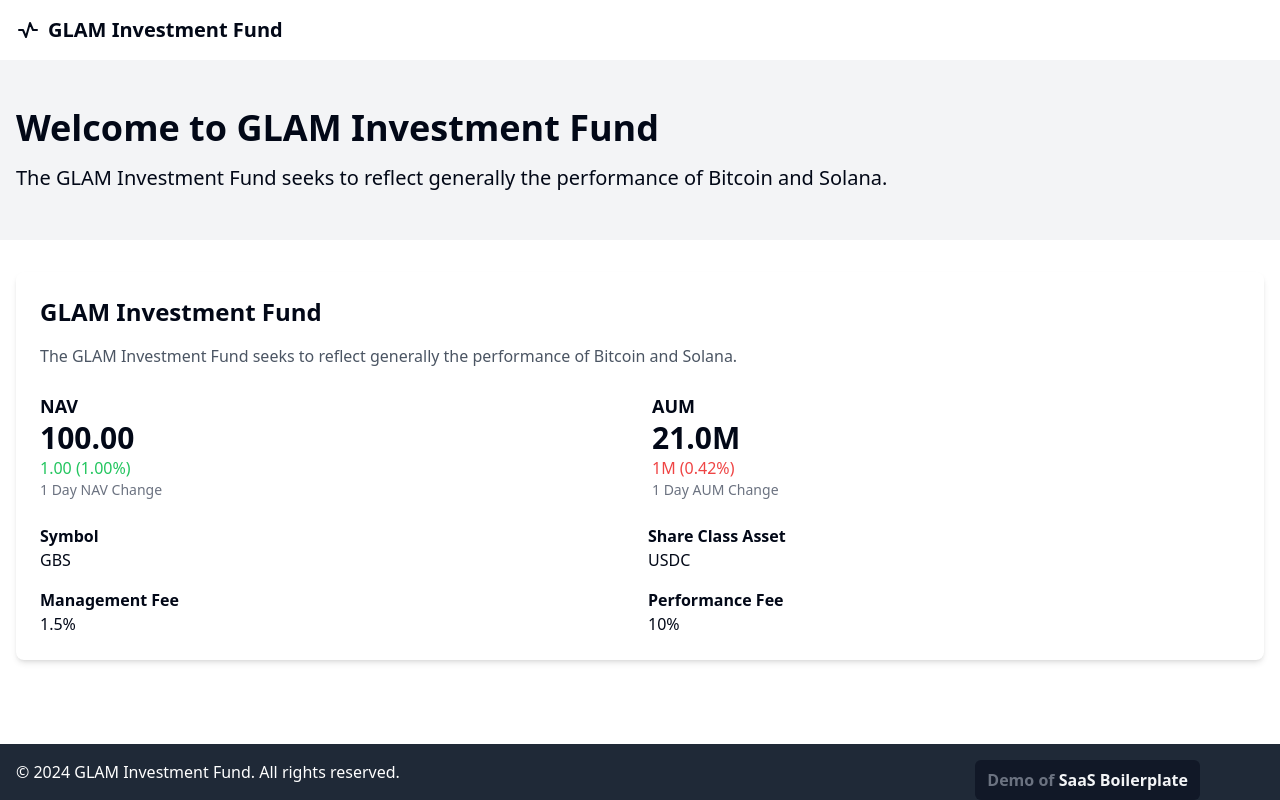
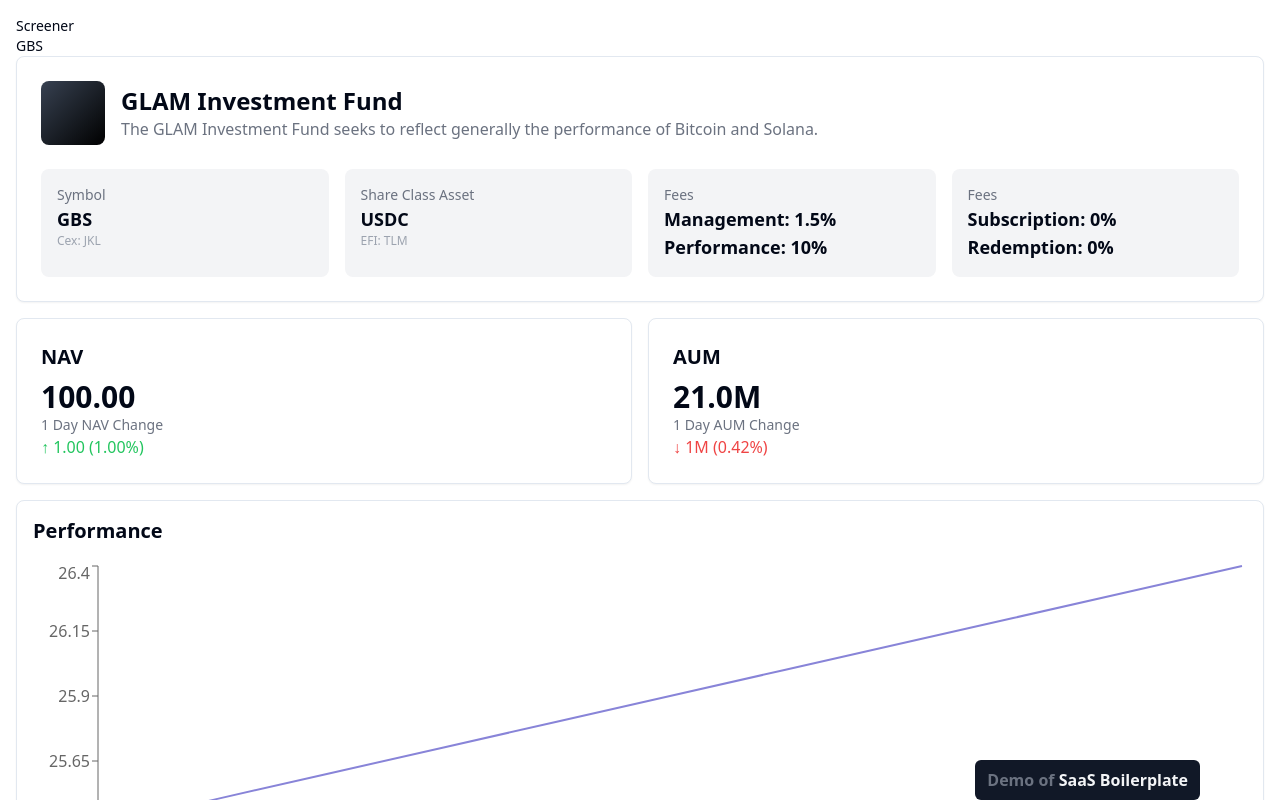
Before and after one commit to dhiazfathra/frontend-starter, a Next.js app: page /en in a window 1280 px wide. Shown: the top 800 px of the page. Built offline with nearby package versions, Linux system fonts and the light colour scheme.

Commit message:
feat: implement charts using rechart

```diff
--- a/package.json
+++ b/package.json
@@ -52,6 +52,7 @@
     "react": "~18.2.0",
     "react-dom": "~18.2.0",
     "react-hook-form": "^7.51.5",
+    "recharts": "^2.12.7",
     "sharp": "^0.33.4",
     "tailwind-merge": "^2.3.0",
     "zod": "^3.23.8"
--- a/src/app/[locale]/page.tsx
+++ b/src/app/[locale]/page.tsx
@@ -1,21 +1,15 @@
-import React from 'react';
+import { FundDetails } from '@/templates/FundDetails';
 
-import { Footer } from '@/templates/Footer';
-import { FundDetails } from '@/templates/FundDetails';
-import { Hero } from '@/templates/Hero';
-import { Navbar } from '@/templates/Navbar';
-
-const App: React.FC = () => {
+export default function GBSPage() {
   return (
-    <div className="flex min-h-screen flex-col">
-      <Navbar />
-      <main className="grow">
-        <Hero />
-        <FundDetails />
-      </main>
-      <Footer />
+    <div className="container mx-auto p-4">
+      <div className="breadcrumbs text-sm">
+        <ul>
+          <li>Screener</li>
+          <li>GBS</li>
+        </ul>
+      </div>
+      <FundDetails />
     </div>
   );
-};
-
-export default App;
+}
--- /dev/null
+++ b/src/components/KeyFacts.tsx
@@ -0,0 +1,26 @@
+import { Card } from './ui/card';
+
+function KeyFactItem({ title, value }: { title: string; value: string }) {
+  return (
+    <div>
+      <h3 className="text-sm font-medium text-gray-500">{title}</h3>
+      <p className="text-base font-semibold">{value}</p>
+    </div>
+  );
+}
+
+export function KeyFacts() {
+  return (
+    <Card className="p-6">
+      <h2 className="mb-4 text-xl font-semibold">Key Facts</h2>
+      <div className="grid grid-cols-2 gap-4">
+        <KeyFactItem title="Share Class Asset" value="USDC" />
+        <KeyFactItem title="Inception Date" value="2024-04-01" />
+        <KeyFactItem title="Fund" value="AdXk...5Kc2" />
+        <KeyFactItem title="Treasury" value="7Eo2...MJrP" />
+        <KeyFactItem title="Manager" value="ema1...Ayuo" />
+        <KeyFactItem title="Lock-up Period" value="24 hours" />
+      </div>
+    </Card>
+  );
+}
--- /dev/null
+++ b/src/components/PerformanceChart.tsx
@@ -0,0 +1,36 @@
+import {
+  Line,
+  LineChart,
+  ResponsiveContainer,
+  Tooltip,
+  XAxis,
+  YAxis,
+} from 'recharts';
+
+const data = [
+  { name: 'Jan', value: 25.4 },
+  { name: 'Feb', value: 25.6 },
+  { name: 'Mar', value: 25.8 },
+  { name: 'Apr', value: 26.0 },
+  { name: 'May', value: 26.2 },
+  { name: 'Jun', value: 26.4 },
+];
+
+export function PerformanceChart() {
+  return (
+    <ResponsiveContainer width="100%" height={300}>
+      <LineChart data={data}>
+        <XAxis dataKey="name" />
+        <YAxis domain={['dataMin', 'dataMax']} />
+        <Tooltip />
+        <Line
+          type="monotone"
+          dataKey="value"
+          stroke="#8884d8"
+          strokeWidth={2}
+          dot={false}
+        />
+      </LineChart>
+    </ResponsiveContainer>
+  );
+}
--- /dev/null
+++ b/src/components/ui/card.tsx
@@ -0,0 +1,79 @@
+import * as React from "react"
+
+import { cn } from "@/utils/Helpers"
+
+const Card = React.forwardRef<
+  HTMLDivElement,
+  React.HTMLAttributes<HTMLDivElement>
+>(({ className, ...props }, ref) => (
+  <div
+    ref={ref}
+    className={cn(
+      "rounded-lg border bg-card text-card-foreground shadow-sm",
+      className
+    )}
+    {...props}
+  />
+))
+Card.displayName = "Card"
+
+const CardHeader = React.forwardRef<
+  HTMLDivElement,
+  React.HTMLAttributes<HTMLDivElement>
+>(({ className, ...props }, ref) => (
+  <div
+    ref={ref}
+    className={cn("flex flex-col space-y-1.5 p-6", className)}
+    {...props}
+  />
+))
+CardHeader.displayName = "CardHeader"
+
+const CardTitle = React.forwardRef<
+  HTMLParagraphElement,
+  React.HTMLAttributes<HTMLHeadingElement>
+>(({ className, ...props }, ref) => (
+  <h3
+    ref={ref}
+    className={cn(
+      "text-2xl font-semibold leading-none tracking-tight",
+      className
+    )}
+    {...props}
+  />
+))
+CardTitle.displayName = "CardTitle"
+
+const CardDescription = React.forwardRef<
+  HTMLParagraphElement,
+  React.HTMLAttributes<HTMLParagraphElement>
+>(({ className, ...props }, ref) => (
+  <p
+    ref={ref}
+    className={cn("text-sm text-muted-foreground", className)}
+    {...props}
+  />
+))
+CardDescription.displayName = "CardDescription"
+
+const CardContent = React.forwardRef<
+  HTMLDivElement,
+  React.HTMLAttributes<HTMLDivElement>
+>(({ className, ...props }, ref) => (
+  <div ref={ref} className={cn("p-6 pt-0", className)} {...props} />
+))
+CardContent.displayName = "CardContent"
+
+const CardFooter = React.forwardRef<
+  HTMLDivElement,
+  React.HTMLAttributes<HTMLDivElement>
+>(({ className, ...props }, ref) => (
+  <div
+    ref={ref}
+    className={cn("flex items-center p-6 pt-0", className)}
+    {...props}
+  />
+))
+CardFooter.displayName = "CardFooter"
+
+export { Card, CardHeader, CardFooter, CardTitle, CardDescription, CardContent }
--- a/src/templates/FundDetails.tsx
+++ b/src/templates/FundDetails.tsx
@@ -1,50 +1,87 @@
-import React from 'react';
+import { KeyFacts } from '@/components/KeyFacts';
+import { PerformanceChart } from '@/components/PerformanceChart';
+import { Card } from '@/components/ui/card';
 
-export const FundDetails: React.FC = () => {
+function FundInfoCard({
+  title,
+  value,
+  subtitle,
+}: {
+  title: string;
+  value: React.ReactNode;
+  subtitle?: string;
+}) {
   return (
-    <div className="container mx-auto px-4 py-8">
-      <div className="rounded-lg bg-white p-6 shadow-md">
-        <h2 className="mb-4 text-2xl font-bold">GLAM Investment Fund</h2>
-        <p className="mb-6 text-gray-600">
-          The GLAM Investment Fund seeks to reflect generally the performance of
-          Bitcoin and Solana.
-        </p>
+    <div className="rounded-lg bg-gray-100 p-4">
+      <h3 className="text-sm font-medium text-gray-500">{title}</h3>
+      <div className="text-lg font-semibold">{value}</div>
+      {subtitle && <div className="text-xs text-gray-400">{subtitle}</div>}
+    </div>
+  );
+}
 
-        <div className="mb-6 grid grid-cols-1 gap-6 md:grid-cols-2">
+export function FundDetails() {
+  return (
+    <div className="space-y-4">
+      <Card className="p-6">
+        <div className="flex items-center space-x-4">
+          <div className="size-16 rounded-lg bg-gradient-to-br from-gray-700 to-black" />
           <div>
-            <h3 className="text-lg font-semibold">NAV</h3>
-            <p className="text-3xl font-bold">100.00</p>
-            <p className="text-green-500">1.00 (1.00%)</p>
-            <p className="text-sm text-gray-500">1 Day NAV Change</p>
-          </div>
-
-          <div>
-            <h3 className="text-lg font-semibold">AUM</h3>
-            <p className="text-3xl font-bold">21.0M</p>
-            <p className="text-red-500">1M (0.42%)</p>
-            <p className="text-sm text-gray-500">1 Day AUM Change</p>
+            <h1 className="text-2xl font-bold">GLAM Investment Fund</h1>
+            <p className="text-gray-500">
+              The GLAM Investment Fund seeks to reflect generally the
+              performance of Bitcoin and Solana.
+            </p>
           </div>
         </div>
-
-        <div className="grid grid-cols-2 gap-4">
-          <div>
-            <h3 className="font-semibold">Symbol</h3>
-            <p>GBS</p>
-          </div>
-          <div>
-            <h3 className="font-semibold">Share Class Asset</h3>
-            <p>USDC</p>
-          </div>
-          <div>
-            <h3 className="font-semibold">Management Fee</h3>
-            <p>1.5%</p>
-          </div>
-          <div>
-            <h3 className="font-semibold">Performance Fee</h3>
-            <p>10%</p>
-          </div>
+        <div className="mt-6 grid grid-cols-2 gap-4 sm:grid-cols-4">
+          <FundInfoCard title="Symbol" value="GBS" subtitle="Cex: JKL" />
+          <FundInfoCard
+            title="Share Class Asset"
+            value="USDC"
+            subtitle="EFI: TLM"
+          />
+          <FundInfoCard
+            title="Fees"
+            value={
+              <div>
+                <div>Management: 1.5%</div>
+                <div>Performance: 10%</div>
+              </div>
+            }
+          />
+          <FundInfoCard
+            title="Fees"
+            value={
+              <div>
+                <div>Subscription: 0%</div>
+                <div>Redemption: 0%</div>
+              </div>
+            }
+          />
         </div>
+      </Card>
+      <div className="grid grid-cols-1 gap-4 md:grid-cols-2">
+        <Card className="p-6">
+          <h2 className="mb-2 text-xl font-semibold">NAV</h2>
+          <div className="text-3xl font-bold">100.00</div>
+          <div className="text-sm text-gray-500">1 Day NAV Change</div>
+          <div className="text-green-500">↑ 1.00 (1.00%)</div>
+        </Card>
+        <Card className="p-6">
+          <h2 className="mb-2 text-xl font-semibold">AUM</h2>
+          <div className="text-3xl font-bold">21.0M</div>
+          <div className="text-sm text-gray-500">1 Day AUM Change</div>
+          <div className="text-red-500">↓ 1M (0.42%)</div>
+        </Card>
       </div>
+      <Card>
+        <div className="p-4">
+          <h2 className="mb-4 text-xl font-semibold">Performance</h2>
+          <PerformanceChart />
+        </div>
+      </Card>
+      <KeyFacts />
     </div>
   );
-};
+}
```
Also changed, not shown: 1 other file (tests, documents, lock files or other folders).
